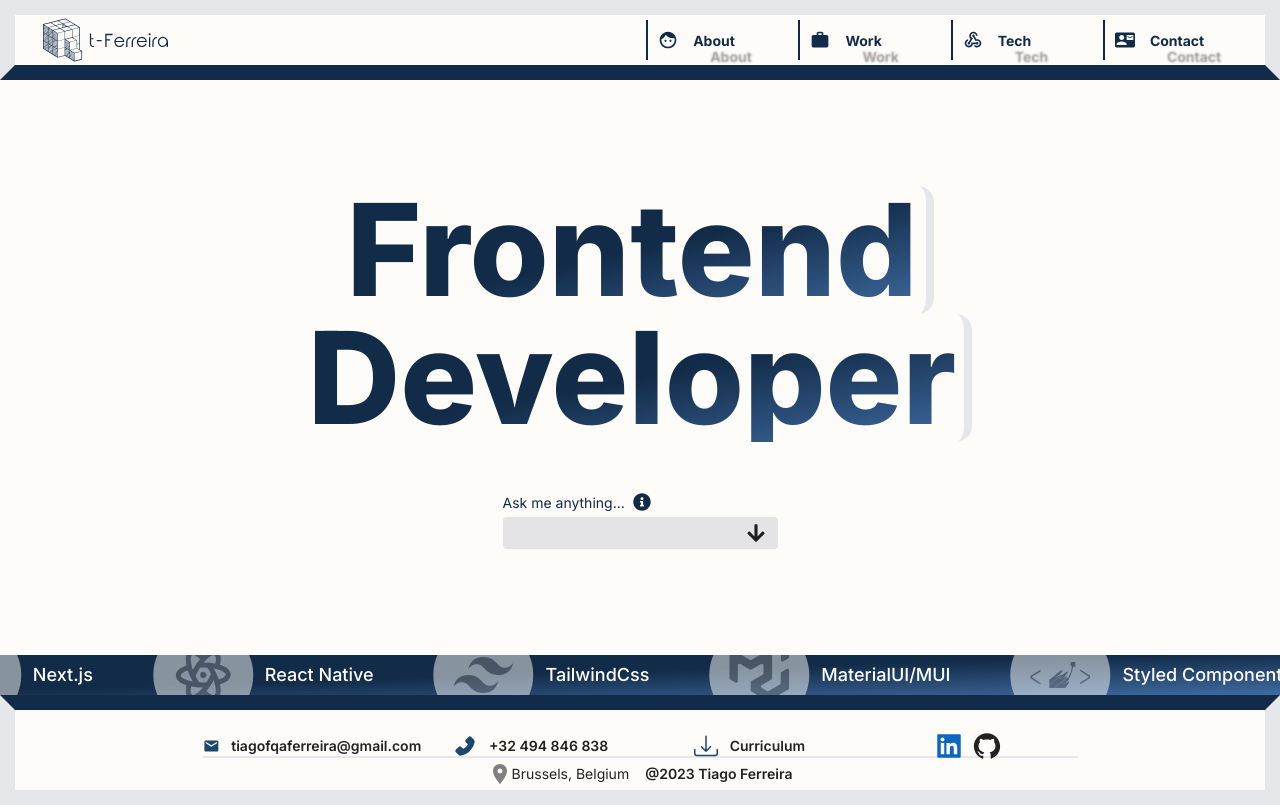
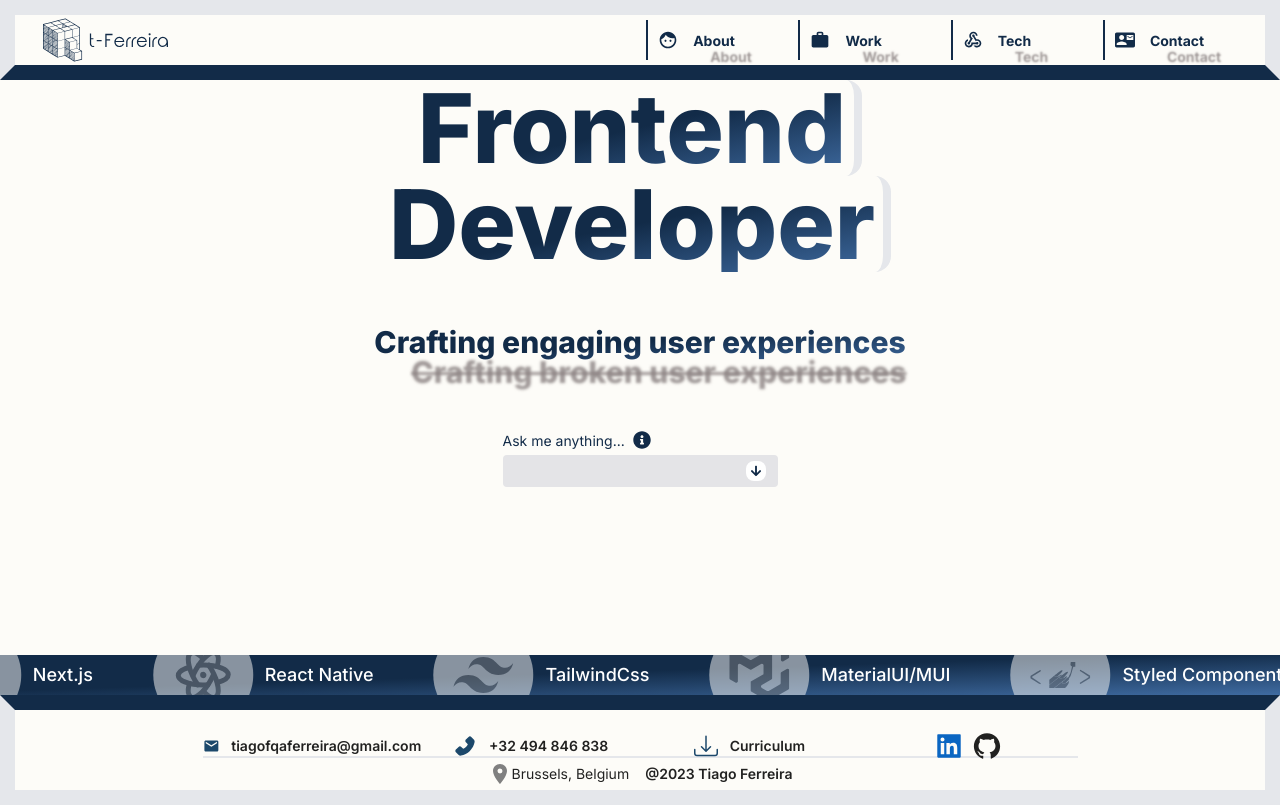
Before and after one commit to FerreiraTiagoWebDev/portfolio2023, a Next.js app: page / in a window 1280 px wide. Built offline with nearby package versions, Linux system fonts and the light colour scheme.

Commit message:
added chat in home page" "

```diff
--- a/src/components/Organisms/Home/HomeHero/ChatModel/chatUi/index.tsx
+++ b/src/components/Organisms/Home/HomeHero/ChatModel/chatUi/index.tsx
@@ -1,10 +1,25 @@
+import { Text } from "@ui/Text";
 import { TextField } from "@ui/form";
-import { Flex } from "@ui/layout";
+import { Container, Flex } from "@ui/layout";
+import classNames from "classnames";
+import { useEffect, useRef, useState } from "react";
 import { FaArrowDown, FaInfoCircle } from "react-icons/fa";
 
 const ChatUi = () => {
+  const [inputValue, setInputValue] = useState("");
+  const isOpenRef = useRef(false);
+
+  useEffect(() => {
+    isOpenRef.current = inputValue.length > 0;
+  }, [inputValue]);
+
+  const handleChange = (e: any) => {
+    setInputValue(e.target.value);
+  };
+
   return (
-    <Flex className="w-fit min-w-[275px] items-center">
+    <>
+      <Flex className="my-4 w-fit min-w-[275px] items-center flex-col">
         <Flex className="items-center justify-center">
           <TextField
             containerProps={{
@@ -15,18 +30,39 @@ const ChatUi = () => {
               ),
               label: "Ask me anything...",
               icon: FaArrowDown,
+              iconProps: {
+                className:
+                  "text-muisecondary rounded-lg bg-white p-1 hover:cursor-pointer",
+                onClick: () => console.log("clicked"),
+              },
               iconPosition: "right",
               labelProps: {
-              className: "text-muisecondary",
+                className: "text-muisecondary font-body",
                 variants: {
                   design: "admin",
                 },
               },
               design: "admin",
             }}
+            value={inputValue}
+            onChange={handleChange}
           />
         </Flex>
       </Flex>
+      <Container>
+        <Flex
+          className={classNames(
+            "bg-black min-h-[200px] transition-all duration-300 transform overflow-hidden",
+            {
+              "max-h-0 opacity-0 scale-95": !isOpenRef.current,
+              "max-h-96 opacity-100 scale-100": isOpenRef.current,
+            }
+          )}
+        >
+          <Text className="text-muisecondary">{inputValue}</Text>
+        </Flex>
+      </Container>
+    </>
   );
 };
 
--- a/src/components/Organisms/Home/HomeHero/HomeHero.tsx
+++ b/src/components/Organisms/Home/HomeHero/HomeHero.tsx
@@ -9,22 +9,23 @@ import useScreenSize from "src/lib/hooks/useScreenSize";
 import ChatUi from "./ChatModel/chatUi";
 import HomeHeroSubtitle from "./subtitle";
 const HomeHero = () => {
-  const [hasVideoPlayed, setHasVideoPlayed] = useState(false);
+  const [hasVideoPlayed, setHasVideoPlayed] = useState<boolean | null>(null);
 
   const screenSize = useScreenSize();
 
   useEffect(() => {
-    const hasPlayed = localStorage.getItem("hasVideoPlayed");
+    const hasPlayed =
+      localStorage.getItem("hasVideoPlayed") === "true" ? true : false;
     if (hasPlayed) {
       setHasVideoPlayed(true);
     } else {
-      setTimeout(() => {
+      const timer = setTimeout(() => {
         setHasVideoPlayed(true);
         localStorage.setItem("hasVideoPlayed", "true");
       }, 5000);
+
+      return () => clearTimeout(timer);
     }
-
-    return () => {};
   }, []);
 
   return (
@@ -32,13 +33,13 @@ const HomeHero = () => {
       <Flex className={"relative flex-col items-center justify-center mb-12"}>
         <Heading
           gradient="primary"
-          className="text-5xl xs:text-6xl sm:text-7xl md:text-8xl lg:text-9xl text-center border-r-8 rounded-br-2xl rounded-tr-2xl pr-2"
+          className="text-5xl xs:text-6xl sm:text-7xl md:text-8xl lg:text-8xl text-center border-r-8 rounded-br-2xl rounded-tr-2xl pr-2"
         >
           Frontend
         </Heading>
         <Heading
           gradient="primary"
-          className="text-5xl xs:text-6xl sm:text-7xl md:text-8xl lg:text-9xl text-center border-r-8 rounded-br-2xl rounded-tr-2xl pr-2"
+          className="text-5xl xs:text-6xl sm:text-7xl md:text-8xl lg:text-8xl text-center border-r-8 rounded-br-2xl rounded-tr-2xl pr-2"
         >
           Developer
         </Heading>
@@ -68,13 +69,9 @@ const HomeHero = () => {
         </ComponentIsVisible>
       </Flex>
 
-      <ComponentIsVisible when={!hasVideoPlayed}>
-        <HomeHeroSubtitle />
-      </ComponentIsVisible>
+      <HomeHeroSubtitle />
 
-      <ComponentIsVisible when={hasVideoPlayed}>
-        <ChatUi />
-      </ComponentIsVisible>
+      <ChatUi />
     </Container>
   );
 };
--- a/src/components/Organisms/Home/HomeHero/subtitle/index.tsx
+++ b/src/components/Organisms/Home/HomeHero/subtitle/index.tsx
@@ -1,13 +1,13 @@
 import { Heading } from "@ui/Heading";
 import { Flex } from "@ui/layout";
-import { SquareLoader } from "@ui/loader";
+
+interface IHomeHeroSubtitleProps {
+  timerDisplay: number;
+}
 
 const HomeHeroSubtitle = () => {
   return (
     <Flex className={"relative mb-12 justify-center"}>
-      <div className="">
-        <SquareLoader />
-      </div>
       <Heading
         variant="h2"
         gradient="primary"
```
Lines whose indentation alone changed are shown as unchanged.
